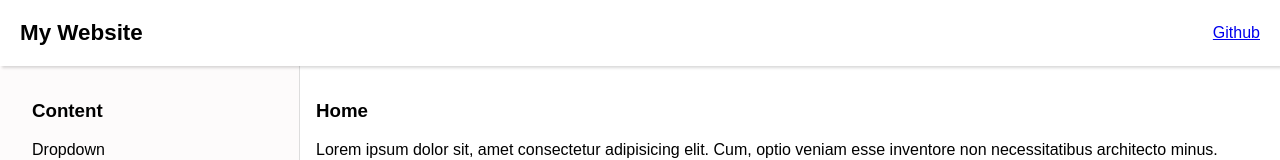
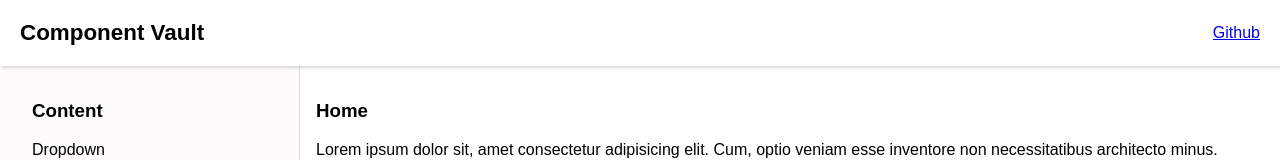
Before and after one commit to ssakib4040/component-vault, a React (Vite) app: page / in a window 1280 px wide. Shown: the top 160 px of the page. Built offline with nearby package versions, Linux system fonts and the light colour scheme.

Commit message:
meta viewport added

```diff
--- a/src/components/Header/Header.jsx
+++ b/src/components/Header/Header.jsx
@@ -5,7 +5,7 @@
     <header>
       <nav>
         <a href="/" class="logo">
-          My Website
+          Component Vault
         </a>
 
         <a
--- a/src/index.html
+++ b/src/index.html
@@ -2,6 +2,7 @@
 <html lang="en">
   <head>
     <meta charset="utf-8" />
+    <meta name="viewport" content="width=device-width, initial-scale=1.0" />
     <title>Components Vault</title>
 
     <script type="module" src="index.js"></script>
```
